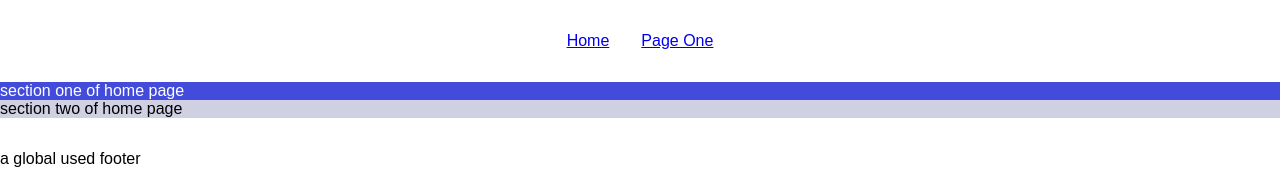
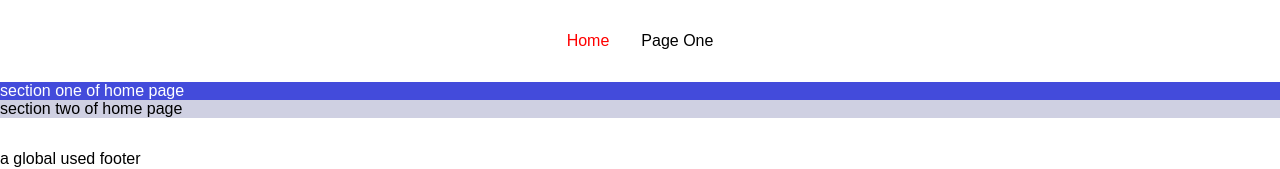
Before and after one commit to yewyewXD/react-codebase-starter, a React (Create React App) app: page / in a window 1280 px wide. Shown: the top 169 px of the page. Built offline with nearby package versions, Linux system fonts and the light colour scheme.

Commit message:
setup dynamic header color

```diff
--- a/src/components/reusables/Header.jsx
+++ b/src/components/reusables/Header.jsx
@@ -1,12 +1,13 @@
 import React, { useMemo } from "react";
-import { Link } from "react-router-dom";
+import { Link, useLocation } from "react-router-dom";
 
 const Header = () => {
+  const { pathname } = useLocation();
   const routes = useMemo(
     () => [
       {
         name: "Home",
-        link: "/home",
+        link: "/",
       },
       {
         name: "Page One",
@@ -19,7 +20,13 @@ const Header = () => {
   return (
     <header className="Header">
       {routes.map((route, index) => (
-        <Link className="NavLink" to={route.link} key={`route-${index}`}>
+        <Link
+          className={`NavLink ${
+            route.link === pathname ? "NavLink--active" : ""
+          }`}
+          to={route.link}
+          key={`route-${index}`}
+        >
           {route.name}
         </Link>
       ))}
--- /dev/null
+++ b/src/styles/_03-rewrites.scss
@@ -0,0 +1,9 @@
+a {
+  text-decoration: none;
+  color: black;
+  transition: 0.2s;
+
+  &:hover {
+    color: grey;
+  }
+}
--- a/src/styles/final.scss
+++ b/src/styles/final.scss
@@ -1,5 +1,6 @@
 @import "./01-variables";
 @import "./02-selectors";
+@import "./03-rewrites";
 
 body {
   font-family: Arial, Helvetica, sans-serif;
--- a/src/styles/globalComponents/_Header.scss
+++ b/src/styles/globalComponents/_Header.scss
@@ -5,5 +5,9 @@
 
   .NavLink {
     margin: 0 1rem;
+
+    &--active {
+      color: red;
+    }
   }
 }
```
